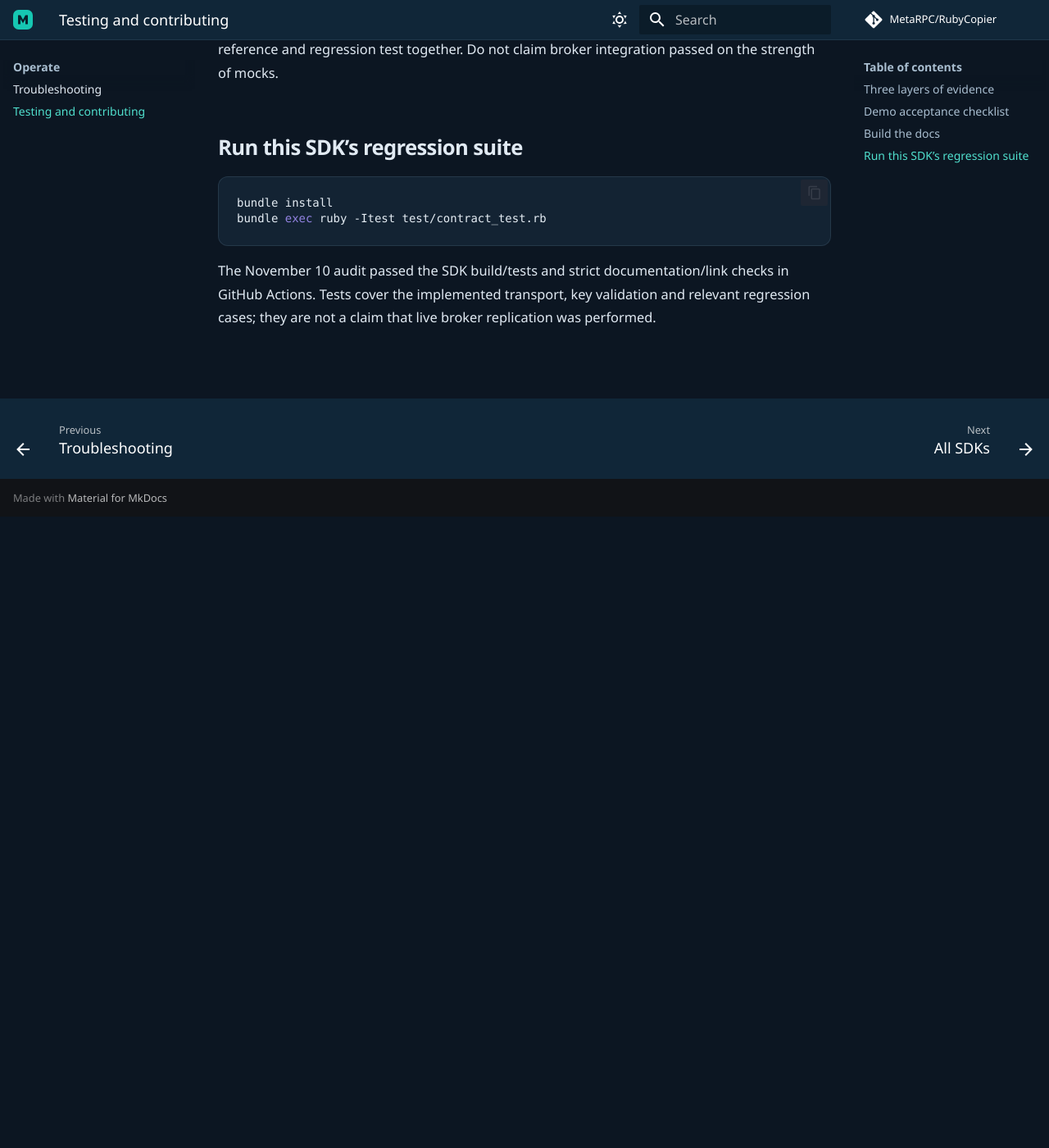
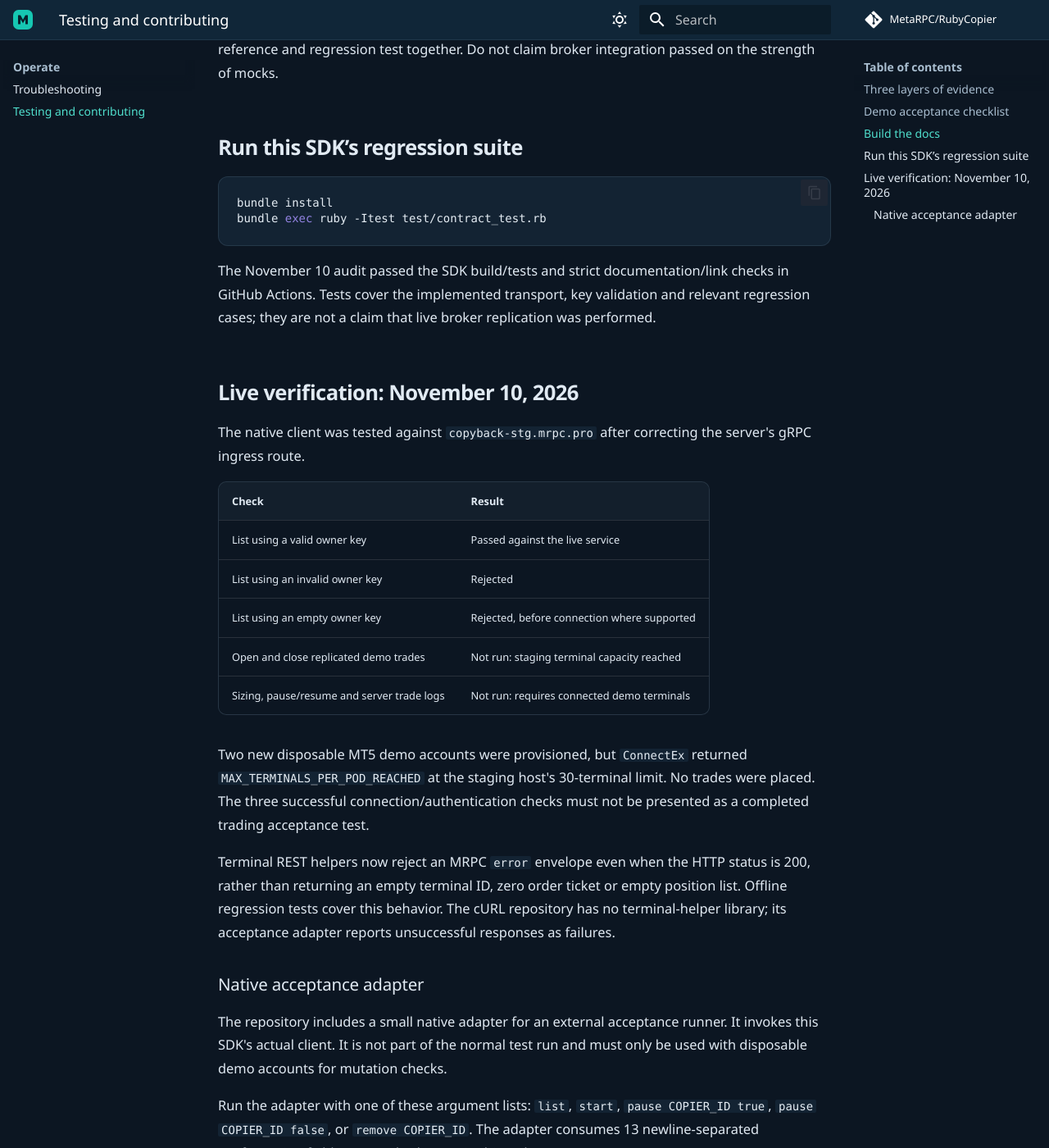
Before and after one commit to MetaRPC/RubyCopier, an MkDocs documentation site: the page built from docs/testing.md, in a window 1280 px wide and 1400 px high, scrolled down 1169 px. Shown: the whole window at 82% size. Built offline with MkDocs 1.6.1 and Material for MkDocs 9.7.7, drawn with Linux system fonts in a browser that asks for light colours; comment, search, counter and statistics services are not loaded; before the commit the page ends 1799 px from its top, so only the background shows below that; some of the changed text lies outside the part shown.

Commit message:
Handle terminal API errors and add native live acceptance probes

````diff
--- a/docs/testing.md
+++ b/docs/testing.md
@@ -36,3 +36,49 @@
 ```
 
 The November 10 audit passed the SDK build/tests and strict documentation/link checks in GitHub Actions. Tests cover the implemented transport, key validation and relevant regression cases; they are not a claim that live broker replication was performed.
+
+## Live verification: November 10, 2026
+
+The native client was tested against `copyback-stg.mrpc.pro` after correcting the server's gRPC ingress route.
+
+| Check | Result |
+|---|---|
+| List using a valid owner key | Passed against the live service |
+| List using an invalid owner key | Rejected |
+| List using an empty owner key | Rejected, before connection where supported |
+| Open and close replicated demo trades | Not run: staging terminal capacity reached |
+| Sizing, pause/resume and server trade logs | Not run: requires connected demo terminals |
+
+Two new disposable MT5 demo accounts were provisioned, but `ConnectEx` returned `MAX_TERMINALS_PER_POD_REACHED` at the staging host's 30-terminal limit. No trades were placed. The three successful connection/authentication checks must not be presented as a completed trading acceptance test.
+
+Terminal REST helpers now reject an MRPC `error` envelope even when the HTTP status is 200, rather than returning an empty terminal ID, zero order ticket or empty position list. Offline regression tests cover this behavior. The cURL repository has no terminal-helper library; its acceptance adapter reports unsuccessful responses as failures.
+
+### Native acceptance adapter
+
+The repository includes a small native adapter for an external acceptance runner. It invokes this SDK's actual client. It is not part of the normal test run and must only be used with disposable demo accounts for mutation checks.
+
+Run the adapter with one of these argument lists: `list`, `start`, `pause COPIER_ID true`, `pause COPIER_ID false`, or `remove COPIER_ID`. The adapter consumes 13 newline-separated configuration fields on standard input, in this order:
+
+1. Copier host and port, without a URL scheme (for example `copyback-stg.mrpc.pro:443`).
+2. Owner API key.
+3. Master login.
+4. Master trading password.
+5. Master broker server.
+6. Master terminal GUID for the copier API.
+7. Follower login.
+8. Follower trading password.
+9. Follower broker server.
+10. Follower terminal GUID for the copier API.
+11. Risk mode.
+12. Risk value.
+13. Fixed master balance, or a blank line when unused.
+
+Keep the input in a private file outside the checkout, restrict its permissions and pass it through standard input. Do not put passwords in command arguments, source code, workflow files or logs. The output is a JSON result. A false `ok` is a failed check, even if the process exits successfully. Standard input must include the final blank field when the fixed balance is unused.
+
+Build the SDK first, then invoke:
+
+```text
+ruby tools/live_adapter.rb list
+```
+
+The adapter alone does not verify that an account is a demo or clean up trades. The acceptance runner must verify account identity and demo mode, start with empty positions, inspect actual follower tickets/lots and log events, and close only its own test trades before removing its copier. Do not run mutation commands against existing customer copiers.
````
Also changed, not shown: 6 other files.
